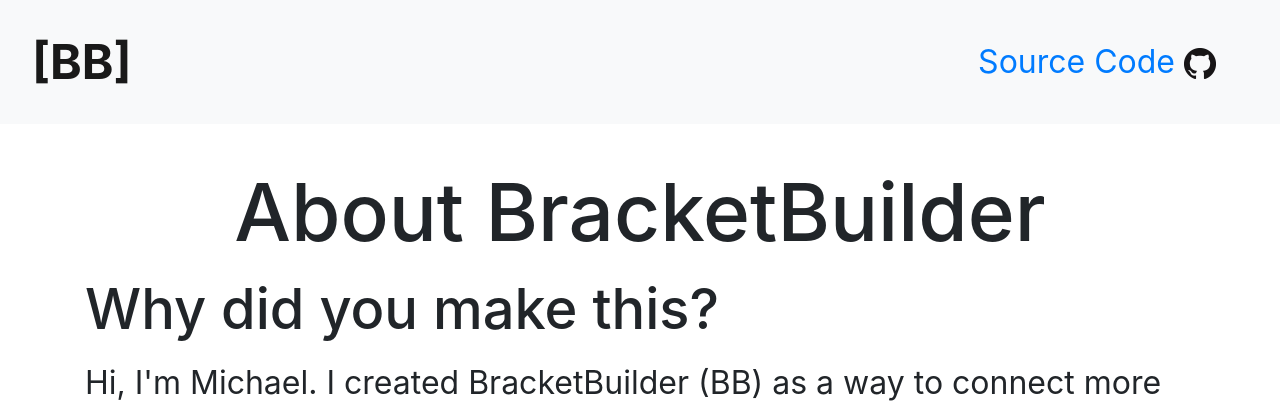
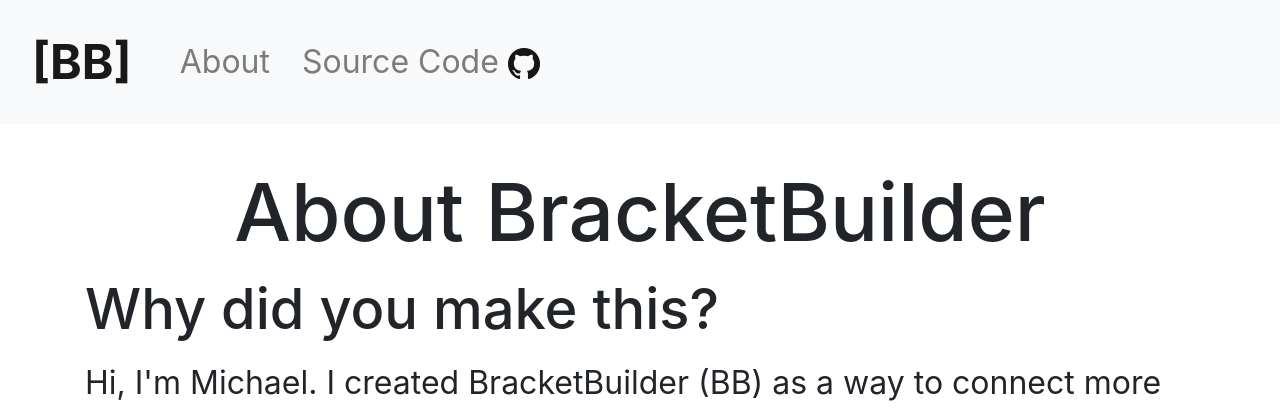
Before and after one commit to aspic2/NCAABB, a Flask app: page /about/ in a window 1280 px wide. Shown: the top 412 px of the page. Run offline with Flask 2, Linux system fonts and the light colour scheme; some libraries are stand-ins or nearby versions.

Commit message:
added About page to navbar

```diff
--- a/NCAABB/templates/partials/header.html
+++ b/NCAABB/templates/partials/header.html
@@ -14,9 +14,23 @@
 </head>
 
 <body>
-  <nav class="navbar navbar-light bg-light">
+  <nav class="navbar navbar-expand-lg navbar-light bg-light">
     <a class="navbar-brand" id="topLogo" href="/">[BB]</a>
-    <a class="nav-link" href="https://github.com/aspic2/NCAABB">Source Code <img src="/static/GitHub-Mark/PNG/GitHub-Mark-32px.png" alt="Github Logo"/>
-    </a>
+    <button class="navbar-toggler" type="button" data-toggle="collapse" data-target="#navbarSupportedContent" aria-controls="navbarSupportedContent" aria-expanded="false" aria-label="Toggle navigation">
+    <span class="navbar-toggler-icon"></span>
+  </button>
+
+  <div class="collapse navbar-collapse" id="navbarSupportedContent">
+    <ul class="navbar-nav mr-auto">
+      <li class="nav-item">
+        <a class="nav-link" href="/about">About</a>
+      </li>
+      <li class="nav-item">
+        <a class="nav-link" href="https://github.com/aspic2/NCAABB">Source Code <img src="/static/GitHub-Mark/PNG/GitHub-Mark-32px.png" alt="Github Logo"/>
+        </a>
+      </li>
+    </ul>
+
+
 
   </nav>
```
